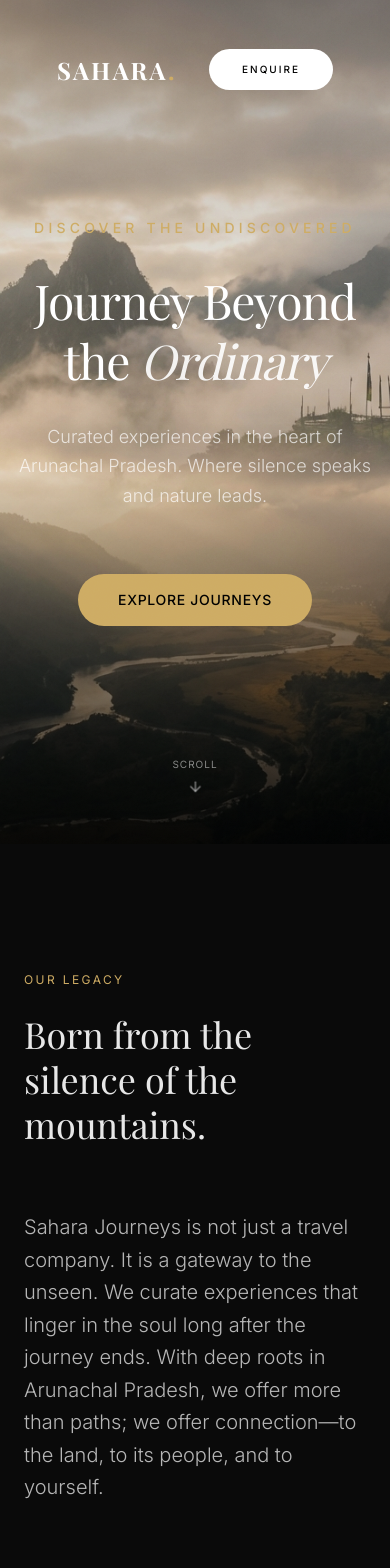
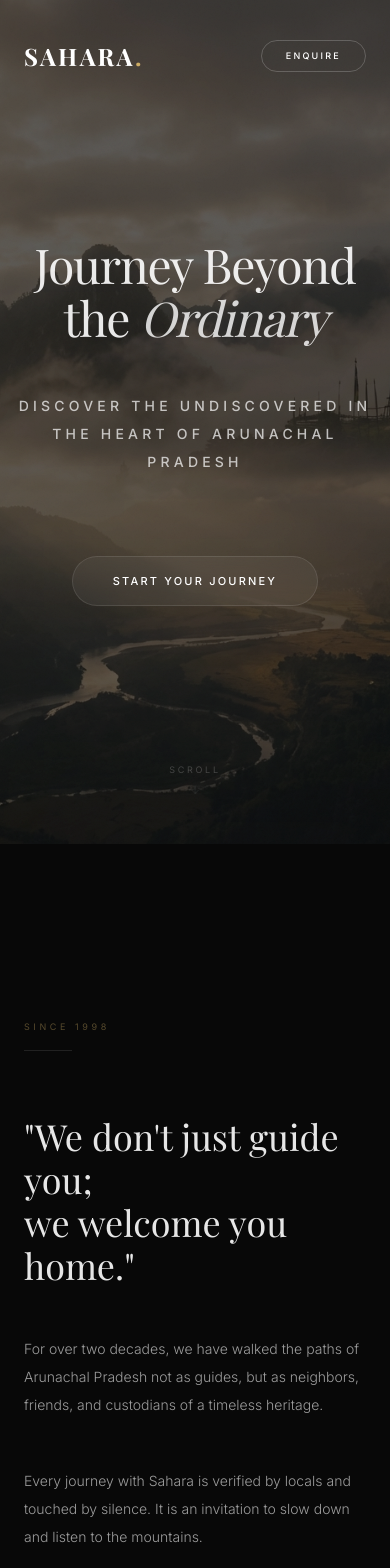
Before and after one commit to sashankbanda/sahara_travels_prototype, a React (Vite) app: page / in a window 390 px wide. Shown: the top 1568 px of the page. Built offline with nearby package versions, Linux system fonts and the light colour scheme; a web font is replaced by a local one.

Commit message:
added smoooth zoom out animation

```diff
--- a/src/components/home/BrandLegacy.tsx
+++ b/src/components/home/BrandLegacy.tsx
@@ -2,31 +2,53 @@ import { motion } from "framer-motion";
 
 export const BrandLegacy = () => {
     return (
-        <section className="py-32 bg-[#0a0a0a] text-white relative">
-            <div className="container mx-auto px-6 max-w-5xl">
-                <motion.div
-                    initial={{ opacity: 0, y: 50 }}
-                    whileInView={{ opacity: 1, y: 0 }}
-                    viewport={{ once: true, margin: "-100px" }}
-                    transition={{ duration: 0.8 }}
-                    className="flex flex-col md:flex-row gap-16 items-start"
-                >
-                    <div className="w-full md:w-1/3">
-                        <span className="text-primary text-xs uppercase tracking-[0.2em] block mb-6">Our Legacy</span>
-                        <h2 className="font-serif text-4xl md:text-5xl leading-tight text-white/90">
-                            Born from the silence of the mountains.
-                        </h2>
+        <section className="py-40 bg-[#080808] text-white overflow-hidden">
+            <div className="container mx-auto px-6 max-w-6xl relative">
+
+                <div className="flex flex-col md:flex-row gap-16 md:gap-32 items-start">
+                    {/* Asymmetric Left: Date */}
+                    <motion.div
+                        initial={{ opacity: 0 }}
+                        whileInView={{ opacity: 1 }}
+                        viewport={{ once: true }}
+                        transition={{ duration: 1.5 }}
+                        className="md:w-1/4 pt-4"
+                    >
+                        <span className="block text-primary/40 text-[9px] uppercase tracking-[0.4em] mb-4">
+                            Since 1998
+                        </span>
+                        <div className="h-[1px] w-12 bg-white/10" />
+                    </motion.div>
+
+                    {/* Asymmetric Right: Content */}
+                    <div className="md:w-3/4">
+                        <motion.h2
+                            initial={{ opacity: 0 }}
+                            whileInView={{ opacity: 1 }}
+                            viewport={{ once: true }}
+                            transition={{ duration: 1.5, delay: 0.2 }}
+                            className="font-serif text-4xl md:text-5xl lg:text-6xl text-white/90 leading-[1.2] mb-12"
+                        >
+                            "We don't just guide you; <br /> we welcome you home."
+                        </motion.h2>
+
+                        <motion.div
+                            initial={{ opacity: 0 }}
+                            whileInView={{ opacity: 1 }}
+                            viewport={{ once: true }}
+                            transition={{ duration: 1.5, delay: 0.4 }}
+                            className="grid grid-cols-1 md:grid-cols-2 gap-12"
+                        >
+                            <p className="text-white/60 text-sm leading-loose font-light">
+                                For over two decades, we have walked the paths of Arunachal Pradesh not as guides, but as neighbors, friends, and custodians of a timeless heritage.
+                            </p>
+                            <p className="text-white/60 text-sm leading-loose font-light">
+                                Every journey with Sahara is verified by locals and touched by silence. It is an invitation to slow down and listen to the mountains.
+                            </p>
+                        </motion.div>
                     </div>
+                </div>
 
-                    <div className="w-full md:w-2/3 md:pt-16">
-                        <p className="text-xl md:text-2xl font-light leading-relaxed text-white/70">
-                            Sahara Journeys is not just a travel company. It is a gateway to the unseen.
-                            We curate experiences that linger in the soul long after the journey ends.
-                            With deep roots in Arunachal Pradesh, we offer more than paths; we offer
-                            connection—to the land, to its people, and to yourself.
-                        </p>
-                    </div>
-                </motion.div>
             </div>
         </section>
     );
--- a/src/components/home/Footer.tsx
+++ b/src/components/home/Footer.tsx
@@ -2,41 +2,35 @@ import { Link } from "react-router-dom";
 
 export const Footer = () => {
     return (
-        <footer className="bg-black text-white pt-24 pb-12 border-t border-white/5">
-            <div className="container mx-auto px-6">
-                <div className="flex flex-col md:flex-row justify-between items-start mb-24 gap-12">
+        <footer className="relative bg-black text-white pt-40 pb-12 border-t border-white/5 overflow-hidden">
+            {/* Background Texture/Gradient */}
+            <div className="absolute inset-0 bg-gradient-to-t from-[#050505] to-black pointer-events-none" />
+            <div className="absolute top-0 left-0 w-full h-full bg-[url('/noise.png')] opacity-[0.03] pointer-events-none" />
 
-                    {/* CTA */}
-                    <div className="max-w-xl">
-                        <h2 className="font-serif text-5xl md:text-6xl text-white mb-8">
-                            Ready to begin your journey?
-                        </h2>
-                        <button className="bg-white text-black px-8 py-3 rounded-full uppercase tracking-widest hover:bg-primary transition-colors">
-                            Start Enquiry
-                        </button>
-                    </div>
+            <div className="container mx-auto px-6 max-w-5xl text-center relative z-10">
 
-                    {/* Links */}
-                    <div className="flex gap-16">
-                        <div className="space-y-6">
-                            <h4 className="text-xs uppercase tracking-widest text-white/40 mb-6">Explore</h4>
-                            <Link to="/tours" className="block text-white/70 hover:text-white transition-colors">Tours</Link>
-                            <Link to="/sightseeing" className="block text-white/70 hover:text-white transition-colors">Sightseeing</Link>
-                            <Link to="/transfers" className="block text-white/70 hover:text-white transition-colors">Transfers</Link>
-                        </div>
-                        <div className="space-y-6">
-                            <h4 className="text-xs uppercase tracking-widest text-white/40 mb-6">Company</h4>
-                            <Link to="/about" className="block text-white/70 hover:text-white transition-colors">About Us</Link>
-                            <Link to="/contact" className="block text-white/70 hover:text-white transition-colors">Contact</Link>
-                            <Link to="/privacy" className="block text-white/70 hover:text-white transition-colors">Privacy</Link>
-                        </div>
-                    </div>
+                {/* Main CTA */}
+                <div className="mb-40">
+                    <h2 className="font-serif text-5xl md:text-7xl text-white mb-6 tracking-tight">
+                        Ready to begin?
+                    </h2>
+                    <p className="text-white/40 text-sm font-light tracking-wide mb-12">
+                        Your journey into the extraordinary awaits.
+                    </p>
+
+                    <button className="bg-white text-black px-12 py-4 rounded-full uppercase tracking-[0.2em] text-[10px] font-medium hover:bg-neutral-200 transition-colors duration-500">
+                        Start Enquiry
+                    </button>
                 </div>
 
-                {/* Bottom */}
-                <div className="flex flex-col md:flex-row justify-between items-center text-xs text-white/30 pt-12 border-t border-white/5">
-                    <p>&copy; {new Date().getFullYear()} Sahara Journeys. All rights reserved.</p>
-                    <p className="mt-4 md:mt-0">Designed for excellence.</p>
+                {/* Minimal Bottom */}
+                <div className="flex flex-col md:flex-row justify-between items-center text-[9px] uppercase tracking-[0.2em] text-white/20 pt-12 border-t border-white/5 gap-6">
+                    <p>&copy; 2026 Sahara Journeys</p>
+                    <div className="flex gap-12">
+                        <Link to="#" className="hover:text-white transition-colors">Instagram</Link>
+                        <Link to="#" className="hover:text-white transition-colors">Email</Link>
+                    </div>
+                    <p>Arunachal Pradesh</p>
                 </div>
             </div>
         </footer>
--- a/src/components/home/Hero.tsx
+++ b/src/components/home/Hero.tsx
@@ -1,63 +1,79 @@
-import { motion, useScroll, useTransform } from "framer-motion";
+import { motion } from "framer-motion";
 import { ArrowDown } from "lucide-react";
 
 export const Hero = () => {
-    const { scrollY } = useScroll();
-    const y = useTransform(scrollY, [0, 1000], [0, 400]); // Parallax effect
-    const opacity = useTransform(scrollY, [0, 500], [1, 0]);
-
     return (
         <section className="relative h-screen w-full overflow-hidden bg-black text-white">
-            {/* Parallax Background */}
+            {/* Background with Slow Parallax - MOVES SLOWEST */}
             <motion.div
-                style={{ y, opacity }}
+                initial={{ scale: 1.1 }}
+                animate={{ scale: 1 }}
+                transition={{ duration: 10, ease: "easeOut" }}
                 className="absolute inset-0 z-0"
             >
-                <div className="absolute inset-0 bg-gradient-to-b from-black/30 via-transparent to-black/80 z-10" />
                 <img
                     src="/images/home/hero.png"
                     alt="Sahara Journeys Hero"
-                    className="h-full w-full object-cover scale-110" // Initial scale for gentle movement
+                    className="h-full w-full object-cover opacity-60"
                 />
+                {/* Reduces contrast naturally */}
+                <div className="absolute inset-0 bg-black/40" />
             </motion.div>
 
-            {/* Content */}
+            {/* Atmospheric Fog Layers - MOVE SLIGHTLY FASTER */}
+            <div className="absolute inset-0 z-[1] opacity-60 pointer-events-none mix-blend-screen">
+                <div className="absolute -bottom-1/2 -left-1/4 w-[150%] h-full bg-gradient-to-t from-zinc-800/30 via-zinc-600/10 to-transparent blur-3xl animate-fog-1" />
+                <div className="absolute -bottom-1/3 -right-1/4 w-[150%] h-full bg-gradient-to-t from-zinc-800/30 via-zinc-600/10 to-transparent blur-3xl animate-fog-2" />
+            </div>
+
+            {/* Content - NO PARALLAX on Text, Pure Fade + Rise */}
             <div className="relative z-10 h-full flex flex-col items-center justify-center text-center px-4">
+                <div className="max-w-4xl space-y-12">
+
+                    {/* 1. Headline (First) */}
+                    <motion.h1
+                        initial={{ opacity: 0, y: 40 }}
+                        animate={{ opacity: 1, y: 0 }}
+                        transition={{ duration: 1.5, delay: 0.5, ease: [0.16, 1, 0.3, 1] }}
+                        className="font-serif text-5xl md:text-7xl lg:text-9xl tracking-tight leading-[1.1] text-white/90 drop-shadow-2xl"
+                    >
+                        Journey Beyond <br /> the <span className="italic font-light text-white/80">Ordinary</span>
+                    </motion.h1>
+
+                    {/* 2. Subtext (Second) */}
+                    <motion.p
+                        initial={{ opacity: 0, y: 20 }}
+                        animate={{ opacity: 1, y: 0 }}
+                        transition={{ duration: 1.5, delay: 1.0, ease: "easeOut" }}
+                        className="max-w-md mx-auto text-white/70 text-sm md:text-base uppercase tracking-[0.3em] font-medium leading-loose"
+                    >
+                        Discover the Undiscovered in <br /> the heart of Arunachal Pradesh
+                    </motion.p>
+
+                    {/* 3. CTA (Last) */}
                     <motion.div
-                    initial={{ opacity: 0, y: 100 }}
+                        initial={{ opacity: 0, y: 20 }}
                         animate={{ opacity: 1, y: 0 }}
-                    transition={{ duration: 1.5, ease: [0.16, 1, 0.3, 1] }}
-                    className="max-w-4xl space-y-8"
+                        transition={{ duration: 1, delay: 1.8, ease: "easeOut" }}
+                        className="pt-8"
                     >
-                    <p className="text-primary text-sm md:text-base uppercase tracking-[0.3em] font-medium">
-                        Discover the Undiscovered
-                    </p>
-                    <h1 className="font-serif text-5xl md:text-7xl lg:text-9xl tracking-tight leading-tight">
-                        Journey Beyond <br /> the <span className="italic text-white/90">Ordinary</span>
-                    </h1>
-                    <p className="max-w-xl mx-auto text-white/70 text-lg md:text-xl font-light leading-relaxed">
-                        Curated experiences in the heart of Arunachal Pradesh.
-                        Where silence speaks and nature leads.
-                    </p>
-
-                    <div className="pt-8">
-                        <button className="group relative overflow-hidden bg-primary text-black px-10 py-4 rounded-full font-medium tracking-wider uppercase transition-all hover:bg-primary/90 hover:scale-105 active:scale-95 text-sm">
-                            Explore Journeys
+                        <button className="group relative overflow-hidden bg-white/5 backdrop-blur-md border border-white/10 text-white px-10 py-4 rounded-full font-medium tracking-[0.2em] uppercase text-[11px] transition-all hover:bg-white hover:text-black hover:border-transparent">
+                            Start Your Journey
                         </button>
-                    </div>
                     </motion.div>
                 </div>
+            </div>
 
-            {/* Scroll Indicator */}
+            {/* Passive Scroll Indicator */}
             <motion.div
                 initial={{ opacity: 0 }}
                 animate={{ opacity: 1 }}
-                transition={{ delay: 1, duration: 1 }}
+                transition={{ delay: 3, duration: 2 }}
                 className="absolute bottom-12 left-1/2 -translate-x-1/2 z-20"
             >
-                <div className="flex flex-col items-center gap-2 text-white/50">
-                    <span className="text-[10px] uppercase tracking-widest">Scroll</span>
-                    <ArrowDown className="w-4 h-4 animate-bounce" />
+                <div className="flex flex-col items-center gap-2 text-white/20">
+                    <span className="text-[9px] uppercase tracking-[0.3em]">Scroll</span>
+                    <ArrowDown className="w-3 h-3 opacity-40 animate-pulse" />
                 </div>
             </motion.div>
         </section>
--- a/src/components/home/Navbar.tsx
+++ b/src/components/home/Navbar.tsx
@@ -1,35 +1,34 @@
 import { useState } from "react";
 import { Link } from "react-router-dom";
-import { motion, useScroll, useMotionValueEvent } from "framer-motion";
+import { motion, useScroll, useTransform, useMotionValueEvent } from "framer-motion";
 import { cn } from "@/lib/utils";
 
 export const Navbar = () => {
-    const [scrolled, setScrolled] = useState(false);
     const { scrollY } = useScroll();
+    const [isScrolled, setIsScrolled] = useState(false);
+
+    // Smooth interpolations
+    const height = useTransform(scrollY, [0, 200], ["7rem", "5rem"]);
+    const backgroundColor = useTransform(scrollY, [0, 200], ["rgba(0,0,0,0)", "rgba(0,0,0,0.4)"]);
+    const backdropBlur = useTransform(scrollY, [0, 200], ["0px", "12px"]);
+    const borderOpacity = useTransform(scrollY, [0, 200], [0, 0.1]);
 
     useMotionValueEvent(scrollY, "change", (latest) => {
-        setScrolled(latest > 50);
+        // Logic for changing logo or text colors if needed, but keeping it smooth
+        if (latest > 100 && !isScrolled) setIsScrolled(true);
+        if (latest <= 100 && isScrolled) setIsScrolled(false);
     });
 
     return (
         <motion.header
-            initial={{ y: -100 }}
-            animate={{ y: 0 }}
-            transition={{ duration: 1, ease: [0.16, 1, 0.3, 1] }}
-            className={cn(
-                "fixed top-0 left-0 right-0 z-50 transition-all duration-700",
-                scrolled ? "py-4" : "py-8"
-            )}
+            style={{
+                backgroundColor,
+                backdropFilter: useTransform(backdropBlur, b => `blur(${b})`),
+                borderBottomColor: useTransform(borderOpacity, o => `rgba(255,255,255,${o})`)
+            }}
+            className="fixed top-0 left-0 right-0 z-50 border-b border-white/0 flex flex-col justify-center transition-colors duration-0"
         >
-            <div className="container mx-auto px-6 flex justify-center">
-                <div
-                    className={cn(
-                        "flex items-center justify-between px-8 py-4 rounded-full transition-all duration-500 border",
-                        scrolled
-                            ? "bg-black/60 backdrop-blur-2xl border-white/10 w-full max-w-5xl shadow-[0_8px_32px_0_rgba(0,0,0,0.36)]"
-                            : "bg-transparent w-full border-transparent"
-                    )}
-                >
+            <motion.div style={{ height }} className="container mx-auto px-6 flex items-center justify-between">
                 {/* Brand */}
                 <Link
                     to="/"
@@ -39,12 +38,12 @@ export const Navbar = () => {
                 </Link>
 
                 {/* Navigation */}
-                    <nav className="hidden md:flex items-center gap-10">
+                <nav className="hidden md:flex items-center gap-12">
                     {["Home", "Tours", "Sightseeing", "Transfers"].map((item) => (
                         <Link
                             key={item}
                             to={item === "Home" ? "/" : `/${item.toLowerCase()}`}
-                                className="text-[11px] uppercase tracking-[0.2em] text-white/70 hover:text-white transition-all duration-300 hover:tracking-[0.25em]"
+                            className="text-[10px] uppercase tracking-[0.2em] text-white/70 hover:text-white transition-all duration-500"
                         >
                             {item}
                         </Link>
@@ -52,11 +51,10 @@ export const Navbar = () => {
                 </nav>
 
                 {/* CTA */}
-                    <button className="bg-white text-black hover:bg-primary hover:text-black px-8 py-3 rounded-full border border-transparent transition-all duration-500 text-[10px] uppercase tracking-[0.2em] font-medium z-10">
+                <button className="text-white hover:text-white/70 px-6 py-2 rounded-full border border-white/20 transition-all duration-500 text-[9px] uppercase tracking-[0.25em] font-medium hover:border-white/50">
                     Enquire
                 </button>
-                </div>
-            </div>
+            </motion.div>
         </motion.header>
     );
 };
--- a/src/components/home/TrustSignals.tsx
+++ /dev/null
@@ -1,45 +0,0 @@
-import { motion, useScroll, useTransform } from "framer-motion";
-import { useRef } from "react";
-
-export const TrustSignals = () => {
-    const ref = useRef(null);
-    const { scrollYProgress } = useScroll({
-        target: ref,
-        offset: ["start end", "end start"],
-    });
-
-    const opacity = useTransform(scrollYProgress, [0.2, 0.4], [0, 1]);
-    const y = useTransform(scrollYProgress, [0.2, 0.4], [30, 0]);
-
-    return (
-        <section ref={ref} className="py-40 bg-[#0a0a0a] text-white border-t border-white/5 relative overflow-hidden">
-            {/* Subtle background light */}
-            <div className="absolute top-1/2 left-1/2 -translate-x-1/2 -translate-y-1/2 w-[800px] h-[800px] bg-primary/5 rounded-full blur-[150px] pointer-events-none" />
-
-            <div className="container mx-auto px-6 relative z-10">
-                <div className="max-w-4xl mx-auto text-center">
-                    <motion.div style={{ opacity, y }}>
-                        <p className="font-serif text-3xl md:text-5xl leading-[1.6] text-white/80 font-normal">
-                            "We don't just guide you; we welcome you home.
-                            <span className="text-white/40 block mt-4">
-                                Every journey is verified by our locals<br />and touched by silence.
-                            </span>"
-                        </p>
-                    </motion.div>
-
-                    <motion.div
-                        initial={{ opacity: 0 }}
-                        whileInView={{ opacity: 1 }}
-                        viewport={{ once: true }}
-                        transition={{ duration: 1.5, delay: 0.5 }}
-                        className="mt-16"
-                    >
-                        <span className="text-primary text-xs uppercase tracking-[0.3em] opacity-60">
-                            Est. 2012 &nbsp;&nbsp;&bull;&nbsp;&nbsp; Arunachal Pradesh
-                        </span>
-                    </motion.div>
-                </div>
-            </div>
-        </section>
-    );
-};
--- a/src/index.css
+++ b/src/index.css
@@ -118,6 +118,51 @@
   body {
     @apply bg-background text-foreground font-sans antialiased;
     font-family: 'Inter', sans-serif;
+  }
+
+  .no-scrollbar::-webkit-scrollbar {
+    display: none;
+  }
+
+  .no-scrollbar {
+    -ms-overflow-style: none;
+    scrollbar-width: none;
+  }
+
+  @keyframes fog-flow {
+    0% {
+      transform: translateX(-10%);
+    }
+
+    50% {
+      transform: translateX(10%);
+    }
+
+    100% {
+      transform: translateX(-10%);
+    }
+  }
+
+  @keyframes fog-flow-reverse {
+    0% {
+      transform: translateX(10%);
+    }
+
+    50% {
+      transform: translateX(-10%);
+    }
+
+    100% {
+      transform: translateX(10%);
+    }
+  }
+
+  .animate-fog-1 {
+    animation: fog-flow 40s ease-in-out infinite;
+  }
+
+  .animate-fog-2 {
+    animation: fog-flow-reverse 55s ease-in-out infinite;
   }
 
   /* Custom scrollbar */
--- a/src/pages/Home.tsx
+++ b/src/pages/Home.tsx
@@ -3,7 +3,6 @@ import { Hero } from "@/components/home/Hero";
 import { BrandLegacy } from "@/components/home/BrandLegacy";
 import { Services } from "@/components/home/Services";
 import { HighlightedJourneys } from "@/components/home/HighlightedJourneys";
-import { TrustSignals } from "@/components/home/TrustSignals";
 import { Footer } from "@/components/home/Footer";
 import { motion } from "framer-motion";
 
@@ -25,7 +24,6 @@ const Home = () => {
                 <BrandLegacy />
                 <Services />
                 <HighlightedJourneys />
-                <TrustSignals />
             </main>
 
             <Footer />
```
Also changed, not shown: src/components/home/HighlightedJourneys.tsx (+26 -25 lines), src/components/home/Services.tsx (+62 -61 lines). Lines whose indentation alone changed are shown as unchanged.
